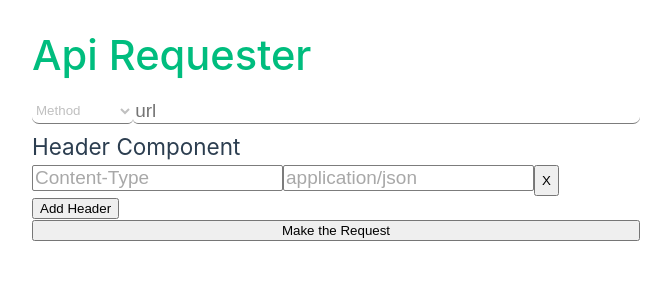
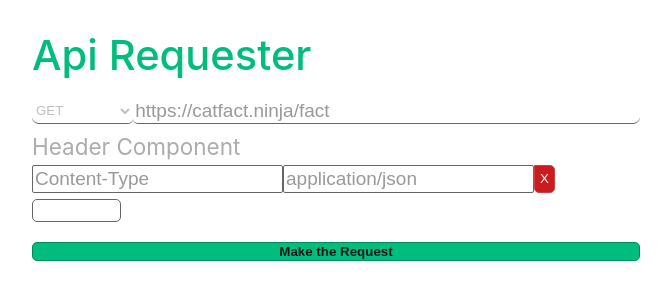
Before and after one commit to GuztaJF-DS/Api-requester, a Vue app: page / in a window 1280 px wide. Shown: the top 300 px of the page, without its empty margins (0-671 px from the left). Built offline with nearby package versions, Linux system fonts and the light colour scheme.

Commit message:
feat: updated the style for the buttons

```diff
--- a/src/components/ApiComponent.vue
+++ b/src/components/ApiComponent.vue
@@ -12,8 +12,8 @@ interface IFormsData {
 }
 
 const formsData: Ref<IFormsData> = ref({
-  url: '',
-  method: '',
+  url: 'https://catfact.ninja/fact',
+  method: 'get',
   header: [['Content-Type','application/json']],
   params: ''
 });
@@ -52,7 +52,7 @@ watch(formsData.value, ({ header }) => {
         <input v-model="formsData.url" placeholder="url" />
       </div>
       <HeaderField v-bind:header="formsData.header" v-on:update:value="formsData.header = $event" />
-      <button @click="Request">Make the Request</button>
+      <button class="request-button" @click="Request">Make the Request</button>
     </div>
   </div>
   <h3>
@@ -70,7 +70,6 @@ h1 {
 h3 {
   font-size: 1.2rem;
 }
-
 .fields-area {
   width: 50%;
 }
@@ -93,14 +92,14 @@ h3 {
   background-color: transparent;
   border: none;
   outline: none;
-  border-bottom: rgb(124, 124, 124) solid 1.2px;
+  border-bottom: #666666 solid 1.2px;
   border-bottom-left-radius: 7px;
   border-bottom-right-radius: 5px;
-  color: rgb(192, 192, 192);
+  color: #C0C0C0;
 
   :focus {
     outline: none;
-    color: rgb(192, 192, 192);
+    color: #C0C0C0;
   }
 
   option {
@@ -111,11 +110,11 @@ h3 {
 input {
   background-color: transparent;
   border: none;
-  border-bottom: rgb(124, 124, 124) solid 1.2px;
+  border-bottom: #666666 solid 1.2px;
   border-bottom-left-radius: 5px;
   border-bottom-right-radius: 7px;
   font-size: 19px;
-  color: rgb(168, 168, 168);
+  color: #999999;
   margin-bottom: 5px;
 
   :focus {
@@ -130,4 +129,15 @@ input {
 .fields {
   display: flex;
   flex-direction: column;
-}</style>
+}
+
+.request-button {
+  margin-top: 20px;
+  background-color: #00bd7e;
+  color:#181818;
+  font-weight: 600;
+  border: #008b5d solid 1.2px;
+  border-radius: 5px;
+}
+
+</style>
--- a/src/components/HeaderField.vue
+++ b/src/components/HeaderField.vue
@@ -49,19 +49,24 @@ function removeHeader(index: number){
         type="text"
         placeholder="value"
       />
-      <button @click="removeHeader(index)">X</button>
+      <button class="remove-button" @click="removeHeader(index)">X</button>
     </div>
     <button @click="addHeader()">Add Header</button>
   </div>
 </template>
 
 <style scoped lang="scss">
+  h2 {
+    color:#acacac;
+  }
+
   input {
     background-color: transparent;
     border-radius: 2px;
-    border: rgb(124, 124, 124) solid 1.2px;
+    border: #666666 solid 1.2px;
     font-size: 19px;
-    color: rgb(168, 168, 168);
+    color: #999999;
+    height: 28px;
     margin-bottom: 5px;
     :focus{
       outline: none;
@@ -70,4 +75,20 @@ function removeHeader(index: number){
   .header-input{
     display: flex;
   }
+
+  button {
+    background-color: transparent;// #00CC99
+    color: #FFFFFF;
+    border: #666666 solid 1.2px;
+    border-radius: 5px;
+    padding: 3px 8px;
+  }
+  .remove-button{
+    border-top-left-radius: 0px;
+    height: 28px;
+    background-color: #C91C1C;
+    border-color: #ca4242;
+    padding: 5px;
+  }
+
 </style>
```
